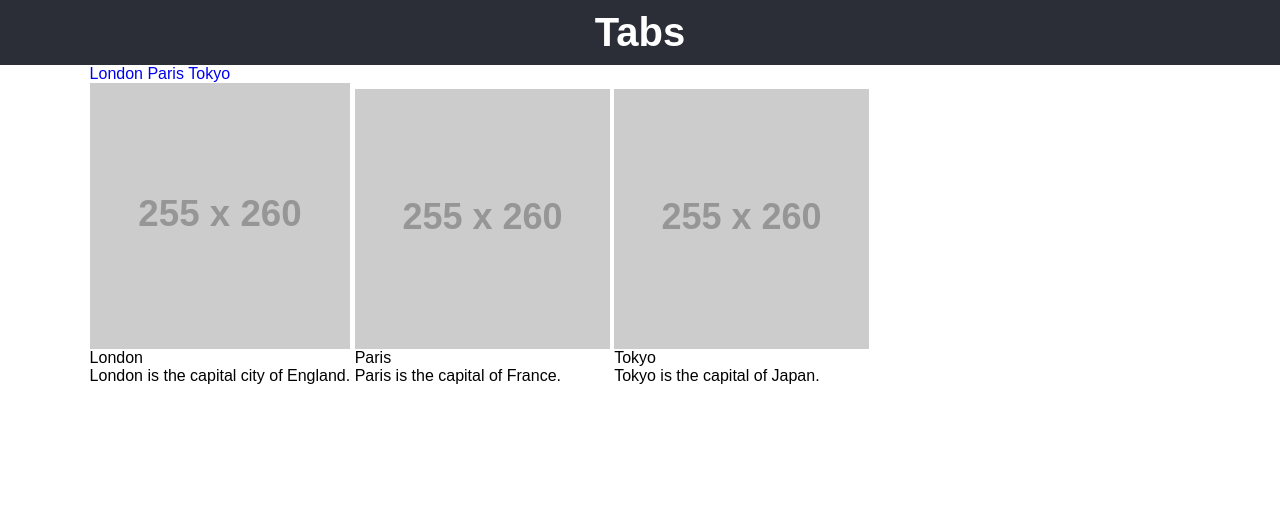
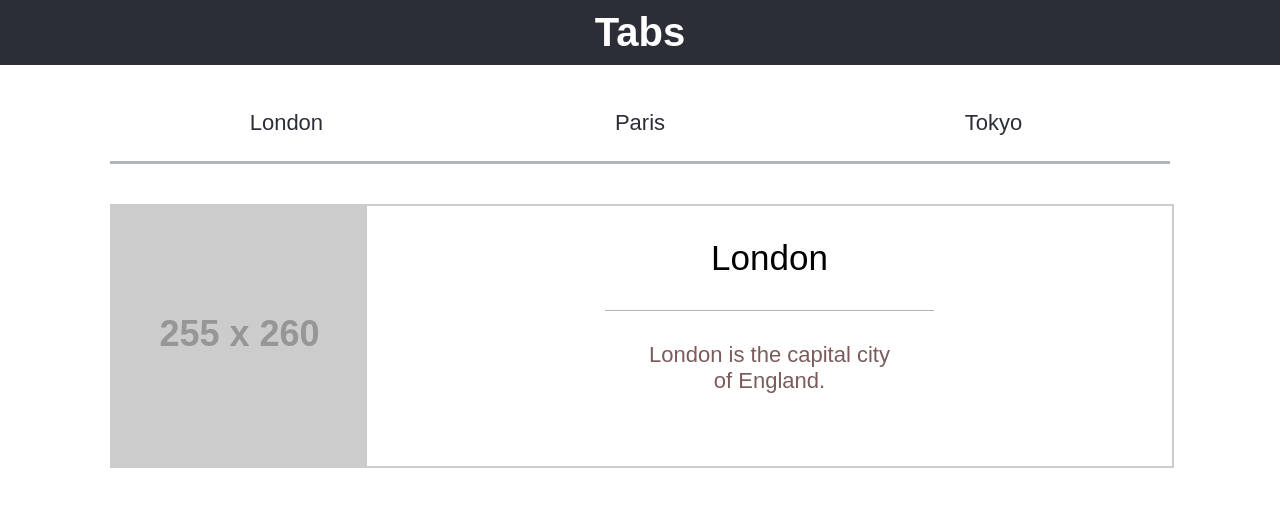
Before and after one commit to AniketShrirao/Tabs-JS, a plain HTML site: page index.html in a window 1280 px wide. Drawn offline with Linux system fonts and the light colour scheme; placeholder pictures from the web are drawn by us.

Commit message:
css completed

```diff
--- a/assets/css/style.css
+++ b/assets/css/style.css
@@ -125,7 +125,99 @@ header {
   main styling starts here
 =================================*/
 
+.tabs { margin: 20px;}
 
+
+.tablinks li a {
+  width: 100%;
+  padding: 25px;
+  box-sizing: border-box;
+  color: #2b2e37;
+  font-size: 22px;
+  text-align: center;
+  text-transform: capitalize;
+  transition: all 0.3s ease;
+}
+
+.tablinks li {
+  width: 35%;
+  border: none;
+  border-bottom: 3px solid #afb5bb;
+  cursor: pointer;
+  display: flex;
+  justify-content: center;
+}
+
+.tabActive {
+  border: 2px solid #afb5bb;
+  border-bottom: transparent;
+  border-style: double;
+}
+
+.tablinks {
+  margin-bottom: 40px;
+  position: relative;
+  display: flex;
+}
+
+.tabcontent li {
+  width: 100%;
+  border: 2px solid #ccc;
+}
+
+.tabcontent { animation: fadeEffect 2s; }
+
+.tabcontent #Paris,
+.tabcontent #Tokyo { display: none; }
+.tabcontent figure { float: left; }
+
+.tabcontent h3{
+  width: 25%;
+  text-align: center;
+  justify-content: center;
+  align-items: center;
+  display: flex;
+  margin: 0 auto;
+  padding: 3%;
+  font-size: 35px;
+  cursor: pointer;
+  border-bottom: 1px solid #afb5bb;
+  transition: all 0.3s ease;
+}
+
+.tabcontent p {
+  width: 25%;
+  color: #7b5b5b;
+  font-size: 22px;
+  margin: 0 auto;
+  padding: 3%;
+  text-align: center;
+  justify-content: center;
+  align-items: center;
+  display: flex;
+}
+
+.visible {
+  display: inline-block;
+  transition: all 0.3s ease;
+}
+.hidden {
+  display: none;
+  transition: all 0.3s ease;
+}
+
+.noscroll { overflow: hidden; }
+
+/* Fade in tabs */
+@-webkit-keyframes fadeEffect {
+  from {opacity: 0;}
+  to {opacity: 1;}
+}
+
+@keyframes fadeEffect {
+  from {opacity: 0;}
+  to {opacity: 1;}
+}
 
 /*=================================
   main styling ends here
```
